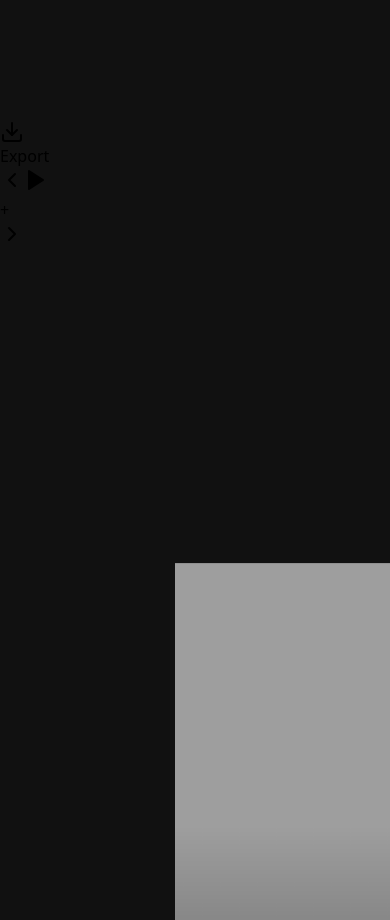
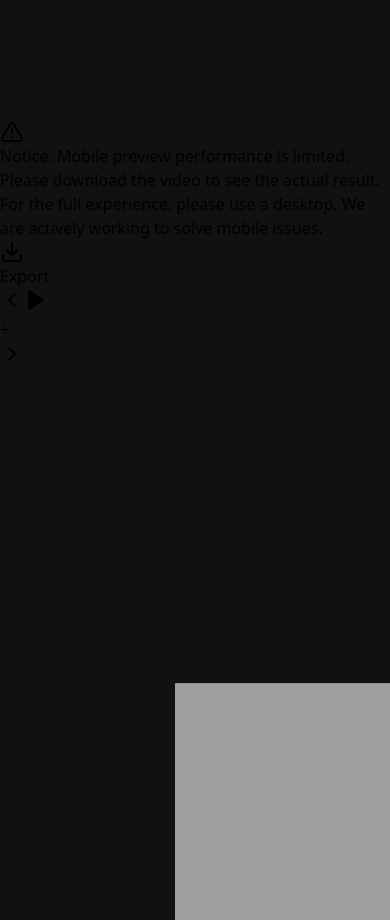
Before and after one commit to MusfiqurTuhin/metamorphosis-studio-git, a React (Vite) app: page / in a window 390 px wide. Shown: the part 1160-2080 px from the top of the page. Built offline with nearby package versions, Linux system fonts and the light colour scheme; a web font is replaced by a local one.

Commit message:
Add mobile warning banner for performance notice
Added a mobile warning banner to inform users about limited performance and encourage video downloads.

```diff
--- a/src/App.jsx
+++ b/src/App.jsx
@@ -668,6 +668,20 @@ export default function StoryBuilder() {
         {/* Height set to 50vh on mobile to balance with controls */}
         <div className="relative w-full h-[50vh] md:h-full md:flex-1 bg-[#121212] flex flex-col items-center justify-center overflow-hidden select-none order-first md:order-last shrink-0 border-b md:border-b-0 md:border-l border-white/10">
 
+            {/* Mobile Warning Banner */}
+            <div className="md:hidden absolute top-4 left-4 max-w-[60%] z-30 pointer-events-none">
+               <div className="bg-black/70 backdrop-blur-md border border-orange-500/30 p-2.5 rounded-lg shadow-lg">
+                   <div className="flex items-start gap-2">
+                       <AlertTriangle className="w-3 h-3 text-orange-500 shrink-0 mt-0.5"/>
+                       <div className="text-[10px] leading-tight text-gray-300 space-y-1">
+                           <p><span className="text-orange-500 font-bold">Notice:</span> Mobile preview performance is limited.</p>
+                           <p>Please <span className="text-white font-medium">download the video</span> to see the actual result.</p>
+                           <p className="opacity-70">For the full experience, please use a desktop. We are actively working to solve mobile issues.</p>
+                       </div>
+                   </div>
+               </div>
+            </div>
+
             {/* Universal Floating Export Button (Visible on all screen sizes) */}
             <div className="absolute top-4 right-4 md:top-6 md:right-6 z-50">
                 <button
```
